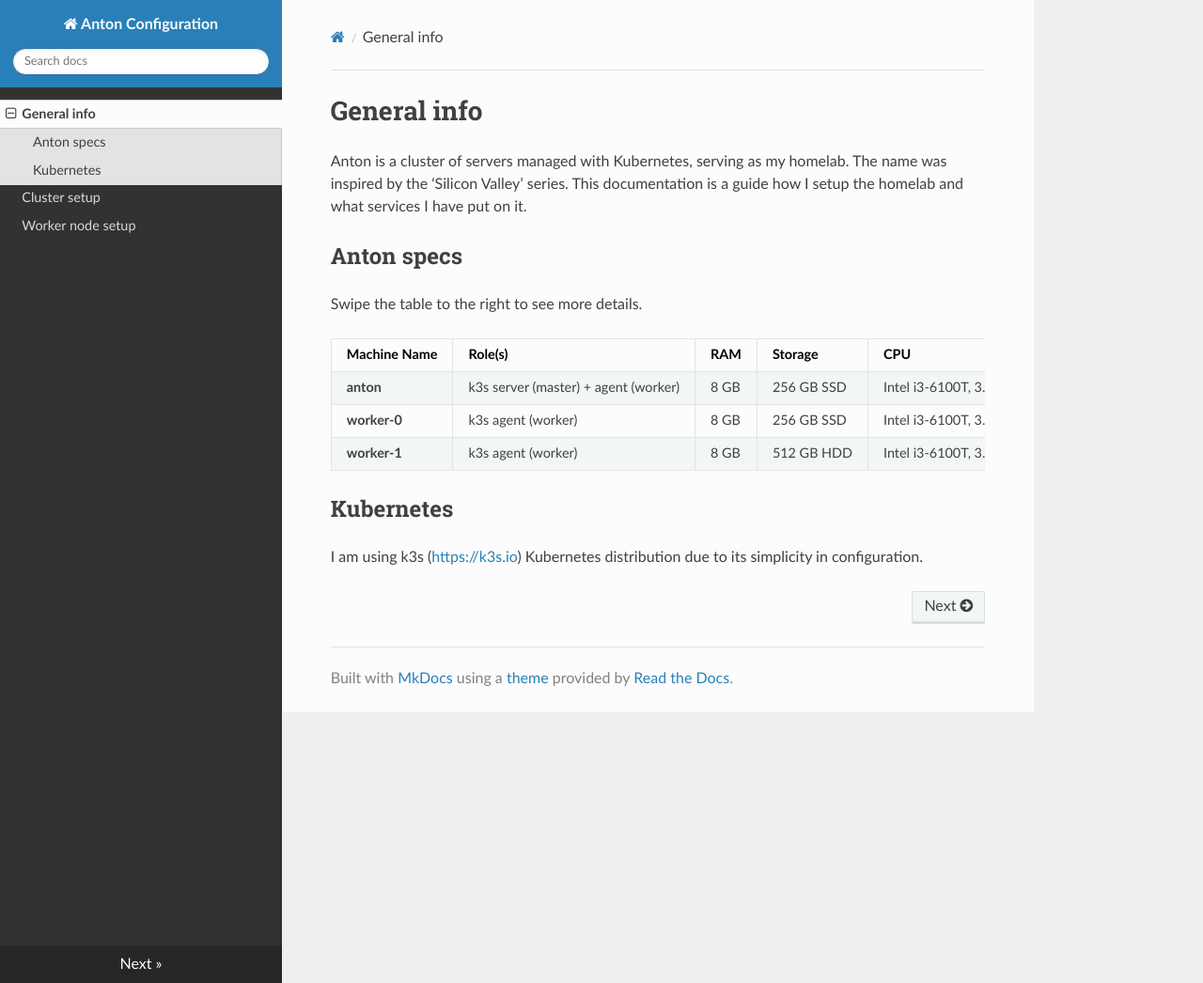
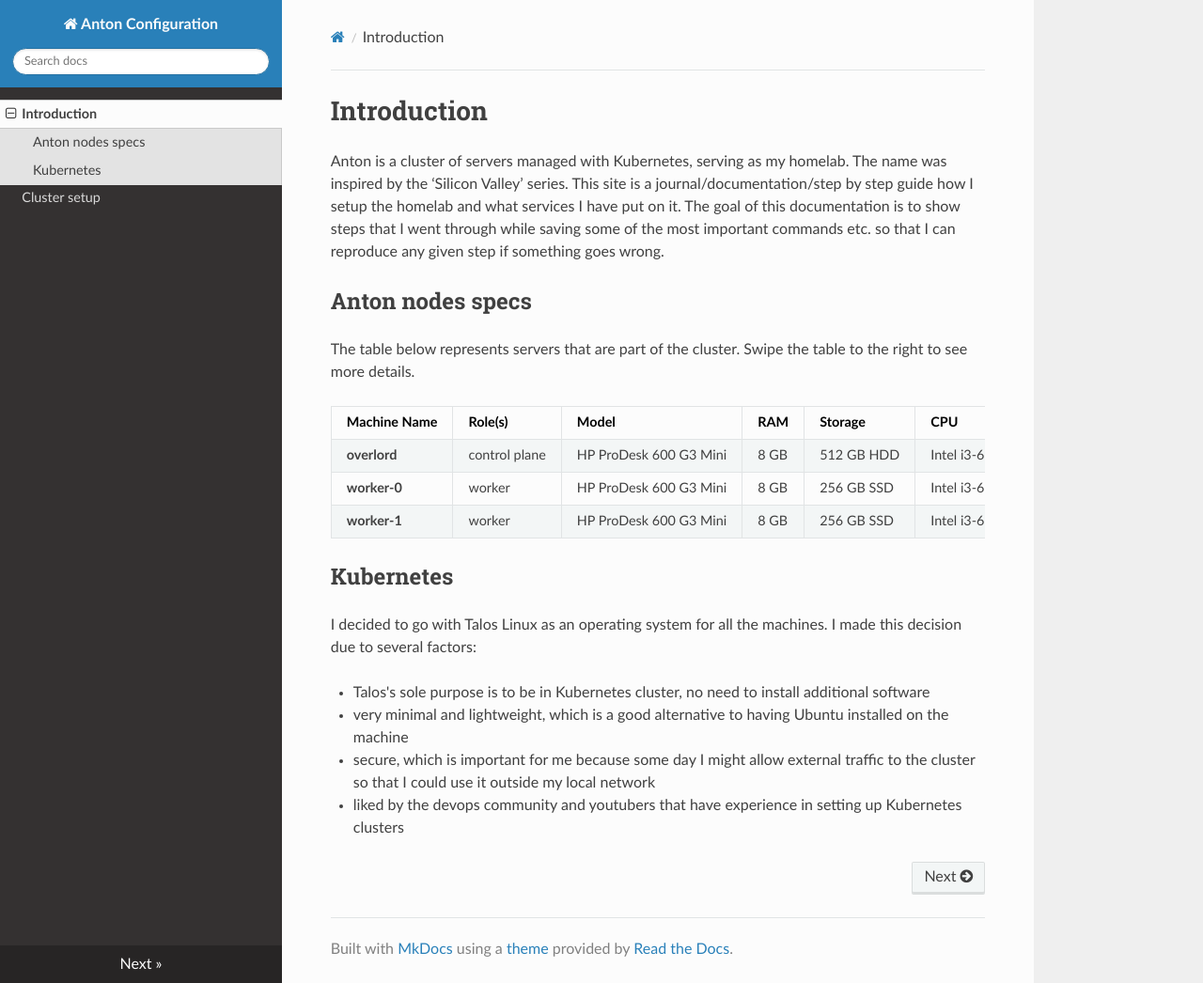
Before and after one commit to gregg127/anton, an MkDocs documentation site: the page built from docs/docs/index.md, in a window 1280 px wide and 1046 px high. Shown: the whole window at 94% size. Built offline with MkDocs 1.6.1, drawn with Linux system fonts in a browser that asks for light colours; nearby versions of some CDN libraries.

Commit message:
Add patch for worker1 and update documentation

```diff
--- a/docs/docs/index.md
+++ b/docs/docs/index.md
@@ -1,18 +1,25 @@
-# General info
+# Introduction
 
 Anton is a cluster of servers managed with Kubernetes, serving as my homelab. The name was inspired by the ‘Silicon Valley’ series.
-This documentation is a guide how I setup the homelab and what services I have put on it.
+This site is a journal/documentation/step by step guide how I setup the homelab and what services I have put on it.
+The goal of this documentation is to show steps that I went through while saving some of the most important commands etc. so
+that I can reproduce any given step if something goes wrong.
 
-## Anton specs
+## Anton nodes specs
 
-Swipe the table to the right to see more details.
+The table below represents servers that are part of the cluster. Swipe the table to the right to see more details.
 
-| **Machine Name** | **Role(s)**                          | **RAM** | **Storage** | **CPU**                          | **Model**              | **Notes**                              |
-| ---------------- | ------------------------------------ | ------- | ----------- | -------------------------------- | ---------------------- | -------------------------------------- |
-| **anton**        | k3s server (master) + agent (worker) | 8 GB    | 256 GB SSD  | Intel i3-6100T, 3.20GHz, 2 cores | HP ProDesk 600 G3 Mini | Control plane + runs workloads         |
-| **worker-0**     | k3s agent (worker)                   | 8 GB    | 256 GB SSD  | Intel i3-6100T, 3.20GHz, 2 cores | HP ProDesk 600 G3 Mini | Worker node, use for heavy workloads   |
-| **worker-1**     | k3s agent (worker)                   | 8 GB    | 512 GB HDD  | Intel i3-6100T, 3.20GHz, 2 cores | HP ProDesk 600 G3 Mini | Worker node, ideal for light workloads |
+| **Machine Name** | **Role(s)**   | **Model**              | **RAM** | **Storage** | **CPU**                          | **Graphics**          | **Idle PC** |
+| ---------------- | ------------- | ---------------------- | ------- | ----------- | -------------------------------- | --------------------- | ----------- |
+| **overlord**     | control plane | HP ProDesk 600 G3 Mini | 8 GB    | 512 GB HDD  | Intel i3-6100T, 3.20GHz, 2 cores | Intel HD Graphics 530 | 8–15 Watts  |
+| **worker-0**     | worker        | HP ProDesk 600 G3 Mini | 8 GB    | 256 GB SSD  | Intel i3-6100T, 3.20GHz, 2 cores | Intel HD Graphics 530 | 8–15 Watts  |
+| **worker-1**     | worker        | HP ProDesk 600 G3 Mini | 8 GB    | 256 GB SSD  | Intel i3-6100T, 3.20GHz, 2 cores | Intel HD Graphics 530 | 8–15 Watts  |
 
 ## Kubernetes
 
-I am using k3s ([https://k3s.io](https://k3s.io)) Kubernetes distribution due to its simplicity in configuration.
+I decided to go with Talos Linux as an operating system for all the machines. I made this decision due to several factors:
+
+* Talos's sole purpose is to be in Kubernetes cluster, no need to install additional software
+* very minimal and lightweight, which is a good alternative to having Ubuntu installed on the machine
+* secure, which is important for me because some day I might allow external traffic to the cluster so that I could use it outside my local network
+* liked by the devops community and youtubers that have experience in setting up Kubernetes clusters
```
Also changed, not shown: docs/docs/01_cluster.md (+63 -4 lines), docs/docs/02_workers.md (deleted, +0 -48 lines), 3 other files.
